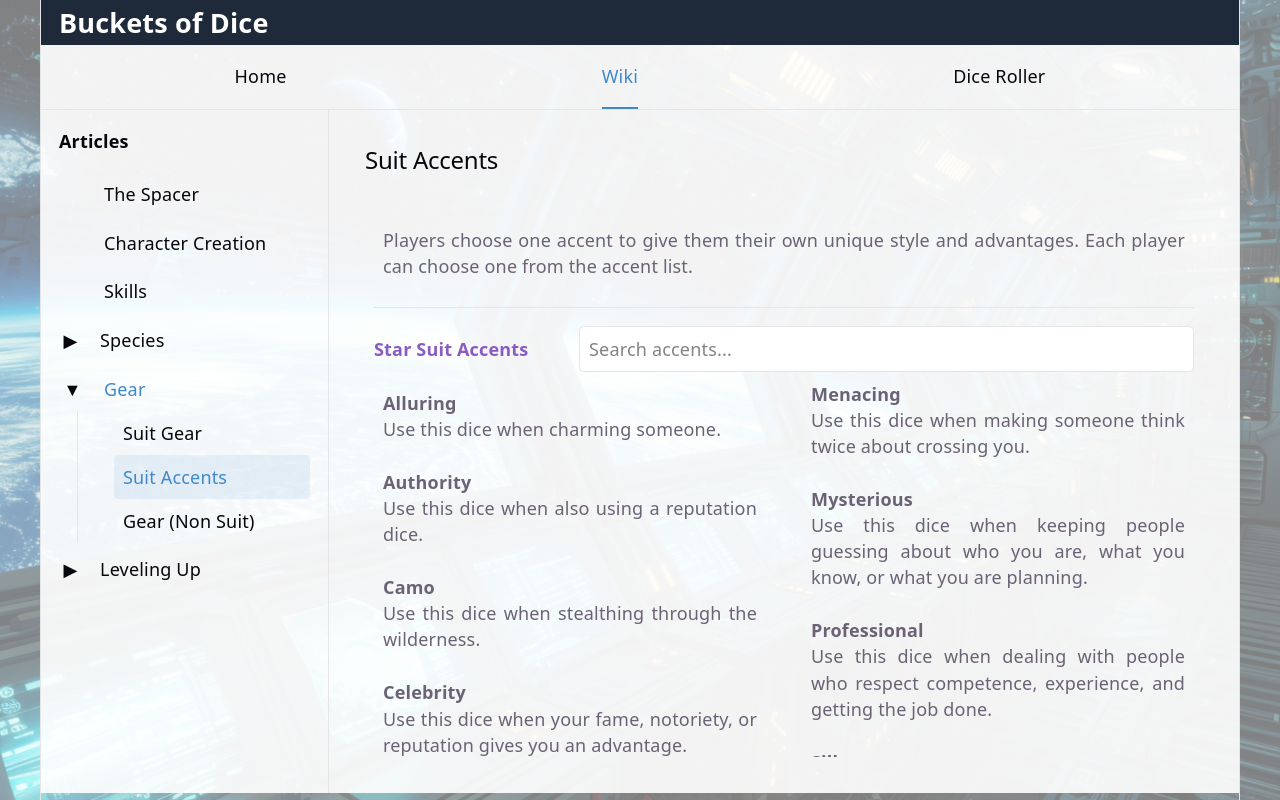
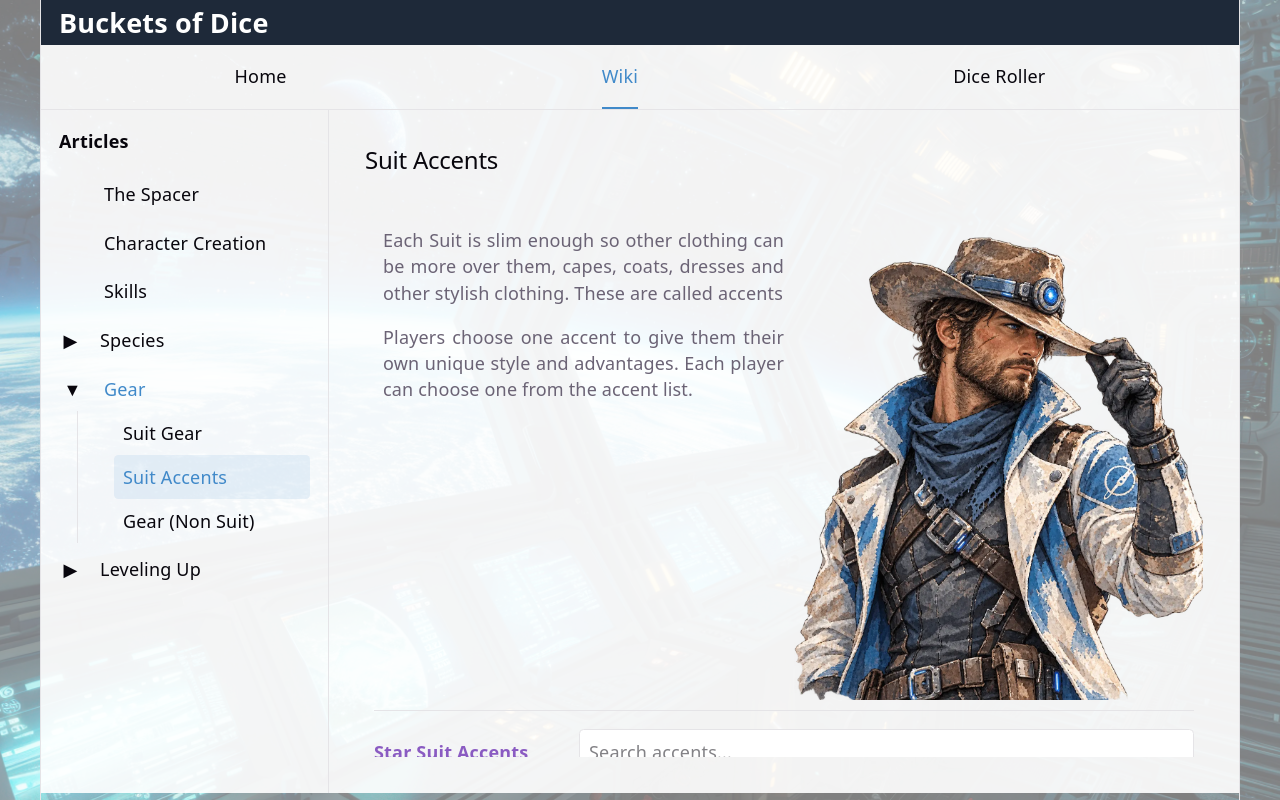
Before and after one commit to jairusaurus-rex/buckets-of-dice, a React (Vite) app: page /wiki/gear-suit-accent in a window 1280 px wide. Built offline with nearby package versions, Linux system fonts and the light colour scheme.

Commit message:
feat: update SuitAccentArticle with additional description and re-enable accent image import in ArticleListGear

```diff
--- a/src/components/pages/wiki/article-lists/ArticleListGear.tsx
+++ b/src/components/pages/wiki/article-lists/ArticleListGear.tsx
@@ -2,7 +2,7 @@
 import type { ArticleListType } from "../../../../data-types/types/AticleListType.ts";
 import { WikiArticleLinks } from "../../../../data-types/enums/wiki-article-enum.tsx";
 import { lazy } from "react";
-//import accent from "../../../../assets/images/art/accent.webp";
+import accent from "../../../../assets/images/art/accent.webp";
 import benchone from "../../../../assets/images/art/benchone.webp";
 import benchtwo from "../../../../assets/images/art/benchtwo.webp";
 import starsuit from "../../../../assets/images/art/starsuit.webp";
@@ -45,7 +45,7 @@ export const ArticleListGear: ArticleListType = {
             id: WikiArticleLinks.GEAR_SUIT_ACCENT,
             title: "Suit Accents",
             component: SuitAccentArticle,
-            //articleImage: accent,
+            articleImage: accent,
         },
         {
             id: WikiArticleLinks.GEAR_NON_SUIT,
--- a/src/components/pages/wiki/articles/gear/SuitAccentArticle.tsx
+++ b/src/components/pages/wiki/articles/gear/SuitAccentArticle.tsx
@@ -17,6 +17,8 @@ export const SuitAccentArticle = () => {
         .sort((a, b) => a.name.localeCompare(b.name));
     return (
         <div className="p-2 text-justify">
+            <p className="p-2">Each Suit is slim enough so other clothing can be more over them, capes, coats, dresses and
+                other stylish clothing. These are called accents</p>
             <p className="p-2">Players choose one accent to give them their own unique style and advantages. Each player can choose one from the accent list.</p>
 
             <div className="clear-both flex flex-col md:flex-row md:items-center md:justify-between gap-4 mt-4 border-t border-[var(--border)] pt-4">
```
Also changed, not shown: src/assets/images/art/accent.webp.
